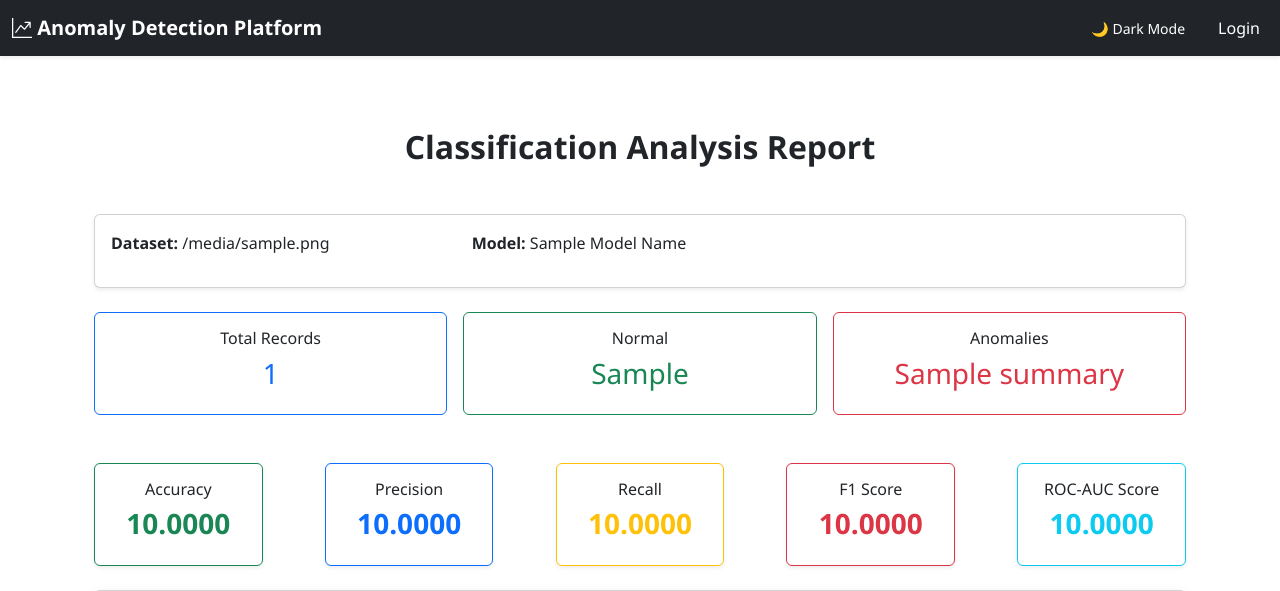
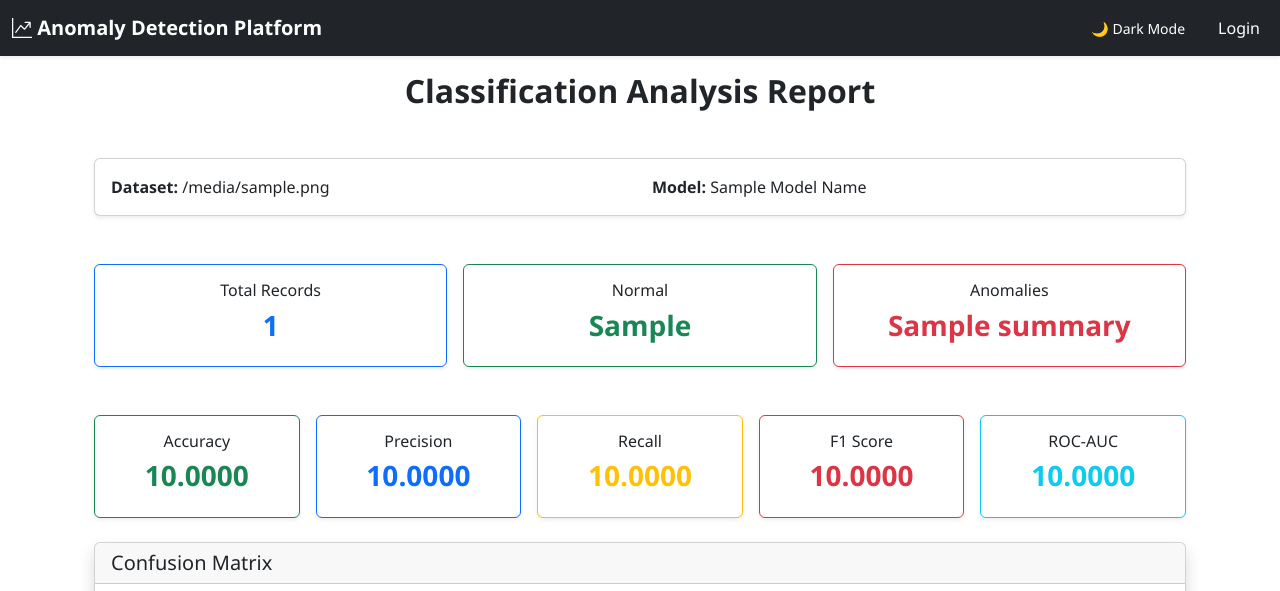
Before and after one commit to sudhakaran1401/Anomaly-Detection-System, a Django app: template backend/templates/classification_result.html in a window 1280 px wide. Shown: the top 591 px of the page. Run offline with Django 5.2, Linux system fonts and the light colour scheme; the template is opened without the code that fills it: most values are stand-ins (such as "Sample title", 1, 10 or a date in 2020); parts of the project's set-up code (start-up, migrations or seed data) failed here and were passed over.

Commit message:
made UI correction

```diff
--- a/backend/static/css/home.css
+++ b/backend/static/css/home.css
@@ -315,3 +315,9 @@ body.dark-mode .upload-area {
     transform: scale(1.05);
 
 }
+
+.confusion-img {
+    width: 280px;
+    height: 280px;
+    object-fit: contain;
+}
--- a/backend/static/js/theme.js
+++ b/backend/static/js/theme.js
@@ -1,19 +1,39 @@
+function updateThemeButton() {
+
+    const button = document.getElementById("themeToggle");
+
+    if (!button) return;
+
+    if (document.body.classList.contains("dark-mode")) {
+
+        button.innerHTML = "☀ Light Mode";
+
+    } else {
+
+        button.innerHTML = "🌙 Dark Mode";
+
+    }
+}
+
 function applyDarkMode() {
 
     const body = document.getElementById("body");
 
     if (!body) return;
 
-    const darkMode = localStorage.getItem( "darkMode" );
+    const darkMode = localStorage.getItem("darkMode");
 
     if (darkMode === "enabled") {
 
-        body.classList.add( "dark-mode" );
+        body.classList.add("dark-mode");
 
     } else {
 
-        body.classList.remove( "dark-mode" );
+        body.classList.remove("dark-mode");
+
     }
+
+    updateThemeButton();
 }
 
 function toggleDark() {
@@ -22,18 +42,19 @@ function toggleDark() {
 
     if (!body) return;
 
-    body.classList.toggle( "dark-mode" );
+    body.classList.toggle("dark-mode");
 
-    if ( body.classList.contains( "dark-mode" ) )
+    if (body.classList.contains("dark-mode")) {
 
-    {
-
-        localStorage.setItem( "darkMode", "enabled" );
+        localStorage.setItem("darkMode", "enabled");
 
     } else {
 
-        localStorage.setItem( "darkMode", "disabled" );
+        localStorage.setItem("darkMode", "disabled");
+
     }
+
+    updateThemeButton();
 }
 
-document.addEventListener( "DOMContentLoaded", applyDarkMode );
+document.addEventListener("DOMContentLoaded", applyDarkMode);
--- a/backend/templates/base.html
+++ b/backend/templates/base.html
@@ -32,7 +32,7 @@
 
     <!-- ===================== NAVBAR ===================== -->
 
-    <nav class="navbar navbar-expand-lg navbar-dark bg-dark shadow-sm">
+    <nav class="navbar navbar-expand-lg navbar-dark bg-dark shadow-sm fixed-top">
 
         <div class="container-fluid">
 
@@ -56,11 +56,12 @@
 
                     <li>
 
-                        <button class="btn btn-sm btn-dark"
-                                onclick="toggleDark()">
-
+                        <button
+                            id="themeToggle"
+                            class="btn btn-sm btn-dark"
+                            onclick="toggleDark()"
+                        >
                             🌙 Dark Mode
-
                         </button>
 
                     </li>
--- a/backend/templates/classification_result.html
+++ b/backend/templates/classification_result.html
@@ -5,39 +5,31 @@
 
     <!-- PAGE HEADER -->
     <div class="text-center mb-5">
-
-        <h2 class="fw-bold"> Classification Analysis Report </h2>
-
+        <h2 class="fw-bold">
+            Classification Analysis Report
+        </h2>
     </div>
 
     <!-- DATASET INFORMATION -->
-    <div class="card shadow-sm mb-4">
+    <div class="card shadow-sm mb-5 ">
 
         <div class="card-body">
 
             <div class="row">
 
-                <div class="col-md-4">
-
-                    <p>
+                <div class="col-md-6">
 
                     <strong>Dataset:</strong>
 
                     {{ filename }}
 
-                    </p>
-
                 </div>
 
-                <div class="col-md-4">
-
-                    <p>
+                <div class="col-md-6 text-md-start">
 
                     <strong>Model:</strong>
 
                     {{ model_name|title }}
-
-                    </p>
 
                 </div>
 
@@ -48,27 +40,18 @@
     </div>
 
     <!-- DATASET SUMMARY -->
-    <!-- <div class="card shadow-sm mb-4">
 
-        <div class="card-header">
-
-            <h5 class="mb-0">
-
-                Dataset Summary
-
-            </h5>
-
-        </div>
-
-        <div class="card-body">
-
-            <div class="row text-center">
+    <!-- <div class="row g-3 justify-content-between mb-5">
 
         <div class="col-md-4">
 
+            <div class="card border-primary shadow-sm h-100">
+
+                <div class="card-body text-center">
+
                     <h6>Total Dataset Records</h6>
 
-                    <h3 class="text-primary">
+                    <h3 class="text-primary fw-bold">
 
                         {{ metrics.dataset_summary.total_dataset_records }}
 
@@ -76,11 +59,19 @@
 
                 </div>
 
+            </div>
+
+        </div>
+
         <div class="col-md-4">
+
+            <div class="card border-success shadow-sm h-100">
+
+                <div class="card-body text-center">
 
                     <h6>Training Records</h6>
 
-                    <h3 class="text-success">
+                    <h3 class="text-success fw-bold">
 
                         {{ metrics.dataset_summary.training_records }}
 
@@ -88,11 +79,19 @@
 
                 </div>
 
+            </div>
+
+        </div>
+
         <div class="col-md-4">
+
+            <div class="card border-danger shadow-sm h-100">
+
+                <div class="card-body text-center">
 
                     <h6>Testing Records</h6>
 
-                    <h3 class="text-danger">
+                    <h3 class="text-danger fw-bold">
 
                         {{ metrics.dataset_summary.testing_records }}
 
@@ -107,17 +106,18 @@
     </div> -->
 
     <!-- DETECTION SUMMARY -->
+
     <div class="row g-3 justify-content-between mb-5">
 
         <div class="col-md-4">
 
-            <div class="card border-primary text-center h-100">
+            <div class="card border-primary shadow-sm h-100">
 
-                <div class="card-body">
+                <div class="card-body text-center">
 
                     <h6>Total Records</h6>
 
-                    <h3 class="text-primary">
+                    <h3 class="text-primary fw-bold">
 
                         {{ metrics.summary.total_records }}
 
@@ -131,13 +131,13 @@
 
         <div class="col-md-4">
 
-            <div class="card border-success text-center h-100">
+            <div class="card border-success shadow-sm h-100">
 
-                <div class="card-body">
+                <div class="card-body text-center">
 
                     <h6>Normal</h6>
 
-                    <h3 class="text-success">
+                    <h3 class="text-success fw-bold">
 
                         {{ metrics.summary.normal_records }}
 
@@ -151,13 +151,13 @@
 
         <div class="col-md-4">
 
-            <div class="card border-danger text-center h-100">
+            <div class="card border-danger shadow-sm h-100">
 
-                <div class="card-body">
+                <div class="card-body text-center">
 
                     <h6>Anomalies</h6>
 
-                    <h3 class="text-danger">
+                    <h3 class="text-danger fw-bold">
 
                         {{ metrics.summary.anomaly_records }}
 
@@ -171,10 +171,11 @@
 
     </div>
 
-    <!-- METRIC CARDS -->
-    <div class="row g-3 justify-content-between">
+    <!-- METRICS -->
 
-        <div class="col-md-2">
+    <div class="row g-3 justify-content-between mb-4">
+
+        <div class="col">
 
             <div class="card border-success shadow-sm h-100">
 
@@ -194,7 +195,7 @@
 
         </div>
 
-        <div class="col-md-2">
+        <div class="col">
 
             <div class="card border-primary shadow-sm h-100">
 
@@ -214,7 +215,7 @@
 
         </div>
 
-        <div class="col-md-2">
+        <div class="col">
 
             <div class="card border-warning shadow-sm h-100">
 
@@ -234,7 +235,7 @@
 
         </div>
 
-        <div class="col-md-2">
+        <div class="col">
 
             <div class="card border-danger shadow-sm h-100">
 
@@ -254,13 +255,13 @@
 
         </div>
 
-        <div class="col-md-2">
+        <div class="col">
 
             <div class="card border-info shadow-sm h-100">
 
                 <div class="card-body text-center">
 
-                    <h6>ROC-AUC Score</h6>
+                    <h6>ROC-AUC</h6>
 
                     {% if metrics.roc_auc %}
 
@@ -287,8 +288,8 @@
         </div>
 
     </div>
+        <!-- CONFUSION MATRIX -->
 
-    <!-- CONFUSION MATRIX TABLE -->
     <div class="card shadow mt-4">
 
         <div class="card-header">
@@ -303,7 +304,13 @@
 
         <div class="card-body">
 
-            <table class="table table-bordered text-center">
+            <div class="row align-items-center">
+
+                <!-- TABLE -->
+
+                <div class="col-md-6">
+
+                    <table class="table table-bordered text-center mb-0">
 
                         <thead>
 
@@ -347,10 +354,33 @@
 
                 </div>
 
+                <!-- IMAGE -->
+
+                {% if confusion_matrix_chart %}
+
+                <div class="col-md-6 d-flex justify-content-center align-items-center">
+
+                    <img
+
+                        src="/media/{{ confusion_matrix_chart }}"
+
+                        alt="Confusion Matrix"
+
+                        class="img-fluid rounded confusion-img"
+
+                    >
+
                 </div>
 
-    <!-- CONFUSION MATRIX VISUALIZATION -->
-    {% if confusion_matrix_chart %}
+                {% endif %}
+
+            </div>
+
+        </div>
+
+    </div>
+
+    <!-- PERFORMANCE INSIGHT -->
 
     <div class="card shadow mt-4">
 
@@ -358,59 +388,41 @@
 
             <h5 class="mb-0">
 
-                Confusion Matrix Visualization
+                Performance Insight
 
             </h5>
 
         </div>
 
-        <div class="card-body text-center">
-
-            <img
-                src="/media/{{ confusion_matrix_chart }}"
-                class="img-fluid"
-                alt="Confusion Matrix"
-            >
-
-        </div>
-
-    </div>
-
-    {% endif %}
-
-    <!-- PERFORMANCE INSIGHT -->
-    <div class="card shadow mt-4">
-
         <div class="card-body">
-
-            <h5>Performance Insight</h5>
 
             {% if metrics.f1 >= 0.90 %}
 
-                <div class="alert alert-success">
+                <div class="alert alert-success mb-0">
 
-                    Excellent model performance.
-                    Predictions are highly reliable.
+                    <strong>Excellent Performance!</strong>
+
+                    The classifier demonstrates outstanding predictive capability with high accuracy, precision, recall, and F1-score. The model is well-balanced and suitable for deployment.
 
                 </div>
 
             {% elif metrics.f1 >= 0.75 %}
 
-                <div class="alert alert-warning">
+                <div class="alert alert-warning mb-0">
 
-                    Good model performance.
-                    Further tuning may improve results.
+                    <strong>Good Performance.</strong>
+
+                    The classifier performs well overall, though further improvements through feature engineering or hyperparameter tuning could enhance prediction quality.
 
                 </div>
 
             {% else %}
 
-                <div class="alert alert-danger">
+                <div class="alert alert-danger mb-0">
 
-                    Model performance is below expectations.
-                    Consider feature engineering,
-                    balancing classes,
-                    and hyperparameter tuning.
+                    <strong>Needs Improvement.</strong>
+
+                    Model performance is below expectations. Consider improving data quality, balancing classes, selecting better features, or tuning the model parameters.
 
                 </div>
 
@@ -421,11 +433,15 @@
     </div>
 
     <!-- ACTION BUTTONS -->
+
     <div class="text-center mt-5">
 
         <a
+
             href="{% url 'home' %}"
-            class="btn btn-primary"
+
+            class="btn btn-primary me-2"
+
         >
 
             Upload Another Dataset
@@ -433,8 +449,11 @@
         </a>
 
         <a
+
             href="{% url 'download_classification_pdf' %}"
+
             class="btn btn-danger"
+
         >
 
             Download PDF Report
--- a/frontend/src/components/Navbar.jsx
+++ b/frontend/src/components/Navbar.jsx
@@ -20,14 +20,14 @@ export default function Navbar() {
     };
 
     return (
-        <nav className="navbar navbar-expand-lg navbar-dark bg-dark shadow-sm">
+        <nav className="navbar navbar-expand-lg navbar-dark bg-dark shadow-sm fixed-top">
             <div className="container-fluid">
 
                 <Link
                     className="navbar-brand fw-bold"
                     to={isLoggedIn ? "/upload" : "/"}
                 >
-                    <i className="bi bi-graph-up-arrow me-2"></i>
+                    <i class="bi bi-graph-up-arrow"></i>
                     Anomaly Detection Platform
                 </Link>
 
--- a/frontend/src/components/dashboard/DatasetCard.jsx
+++ b/frontend/src/components/dashboard/DatasetCard.jsx
@@ -8,7 +8,7 @@ export default function DatasetCard({
             <div className="card-body">
                 <div className="row align-items-center">
 
-                    <div className="col-md-8">
+                    <div className="col-md-8 d-flex justify-content-between gap-3">
                         <p className="mb-1">
                             <strong>Dataset :</strong>{" "}
                             {filename}
--- a/frontend/src/index.css
+++ b/frontend/src/index.css
@@ -877,3 +877,9 @@ body.dark-mode .dropdown-item:hover {
     border-color: var(--info) !important;
 
 }
+
+.confusion-img {
+    width: 280px;
+    height: 280px;
+    object-fit: contain;
+}
--- a/frontend/src/main.jsx
+++ b/frontend/src/main.jsx
@@ -8,6 +8,7 @@ import ThemeProvider from "./components/ThemeContext";
 import "./index.css";
 import "bootstrap/dist/css/bootstrap.min.css";
 import "bootstrap/dist/js/bootstrap.bundle.min.js";
+import "bootstrap-icons/font/bootstrap-icons.css";
 
 ReactDOM.createRoot(document.getElementById("root")).render(
 
--- a/frontend/src/pages/Dashboard/Classification_dashboard.jsx
+++ b/frontend/src/pages/Dashboard/Classification_dashboard.jsx
@@ -154,9 +154,9 @@ export default function ClassificationDashboard() {
                 modelName={modelName}
             />
 
-            <DatasetSummary
+            {/* <DatasetSummary
                 dataset={dataset}
-            />
+            /> */}
 
             <DetectionSummary
                 summary={summary}
```
Also changed, not shown: frontend/src/components/dashboard/ConfusionMatrix.jsx (+15 -27 lines), frontend/src/components/dashboard/DatasetSummary.jsx (+8 -15 lines). Lines whose indentation alone changed are shown as unchanged.
